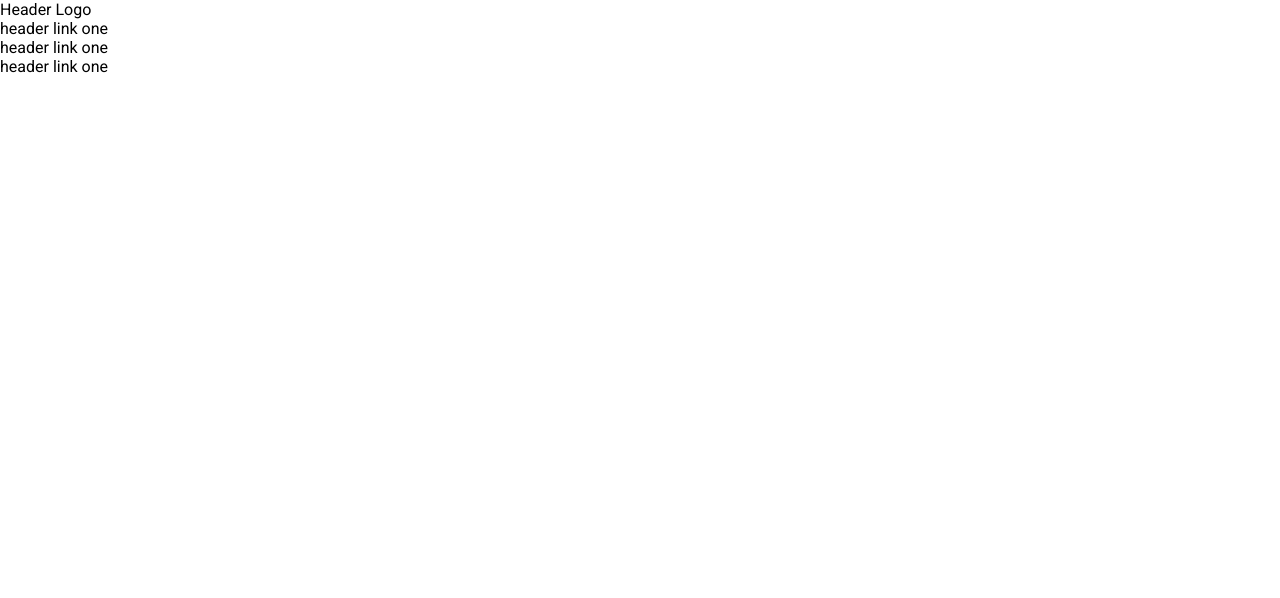
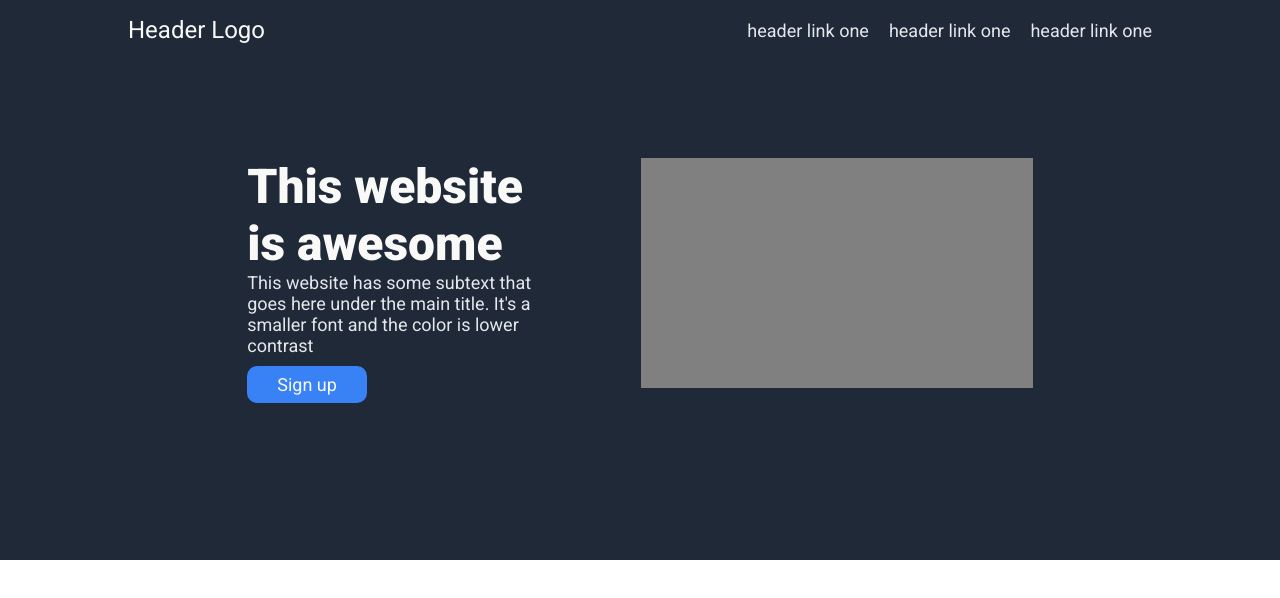
Before and after one commit to EmPiG/landing-page, a plain HTML site: page index.html in a window 1280 px wide. Drawn offline with Linux system fonts and the light colour scheme.

Commit message:
Added hero section and header

```diff
--- a/index.html
+++ b/index.html
@@ -11,15 +11,24 @@
 </head>
 <body>
   <header>
-    <div class="header-container">
-      <p class="header-logo">Header Logo</p>
-      <p class="header-links">header link one</p>
-      <p class="header-links">header link one</p>
-      <p class="header-links">header link one</p>
-    </div>
+    <nav>
+      <ul>
+        <li class="push-left"><a href="#" id="logo" class="header-logo-text">Header Logo<a></li>
+        <li><a href="#" class="header-link-text">header link one</a></li>
+        <li><a href="#" class="header-link-text">header link one</a></li>
+        <li><a href="#" class="header-link-text space-right">header link one</a></li>
+      </ul>
+    </nav>
   </header>
   <section id="hero-section">
-
+    <div class="hero-container">
+      <div>
+        <h2 class="main-text">This website is awesome</h2>
+        <p class="hero-secondary-text">This website has some subtext that goes here under the main title. It's a smaller font and the color is lower contrast</p>
+        <button class="cta-bg-color cta-button">Sign up</button>
+      </div>
+      <div class="img-container"></div>
+    </div>
   </section>
 </body>
 </html>
--- a/styles.css
+++ b/styles.css
@@ -4,31 +4,66 @@
   padding: 0;
 }
 
+
 #hero-section,
 footer {
   background-color: #1F2937;
+  height: 70vh;
+  margin: 0;
+  justify-content: center;
+  align-items: center;
+  display: flex;
 }
 
 .main-text {
   font-size: 48px;
   color: #F9FAF8;
   font-weight: 900;
+  max-width: 400px;
 }
 
+/* HEADER/NAV */
 .hero-secondary-text,
 .header-link-text {
   font-size: 18px;
   color: #E5E7EB;
+  max-width: 400px;
+}
+
+
+nav ul {
+  display: flex;
+  position: absolute;
+  justify-content: flex-end;
+  align-items: center;
+  width: 100%;
+  gap: 20px;
+  margin-top: 2vh;
+  list-style: none;
+}
+
+nav a {
+  text-decoration: none;
+}
+
+.space-right {
+  margin-right: 10vw;
+}
+
+.push-left {
+  margin-right: auto;
 }
 
 .header-logo-text {
   font-size: 24px;
   color: #F9FAF8;
+  margin-left: 10vw;
 }
+
 
 .button-color,
 .cta-bg-color {
-  color: #3882F6;
+  background-color: #3882F6;
 }
 
 .info-header-text {
@@ -46,3 +81,25 @@ footer {
   font-style: light italic;
   color: #1F2937;
 }
+
+.hero-container {
+  display: flex;
+  margin: 0 20vw;
+  gap: 10vh;
+}
+
+.img-container {
+  height: 230px;
+  width: 500px;
+  max-width: 500px;
+  background-color: grey;
+}
+
+.cta-button {
+  font-size: 18px;
+  color: #F9FAF8;
+  border: none;
+  padding: 8px 30px;
+  border-radius: 10px;
+  margin-top: 10px;
+}
```
